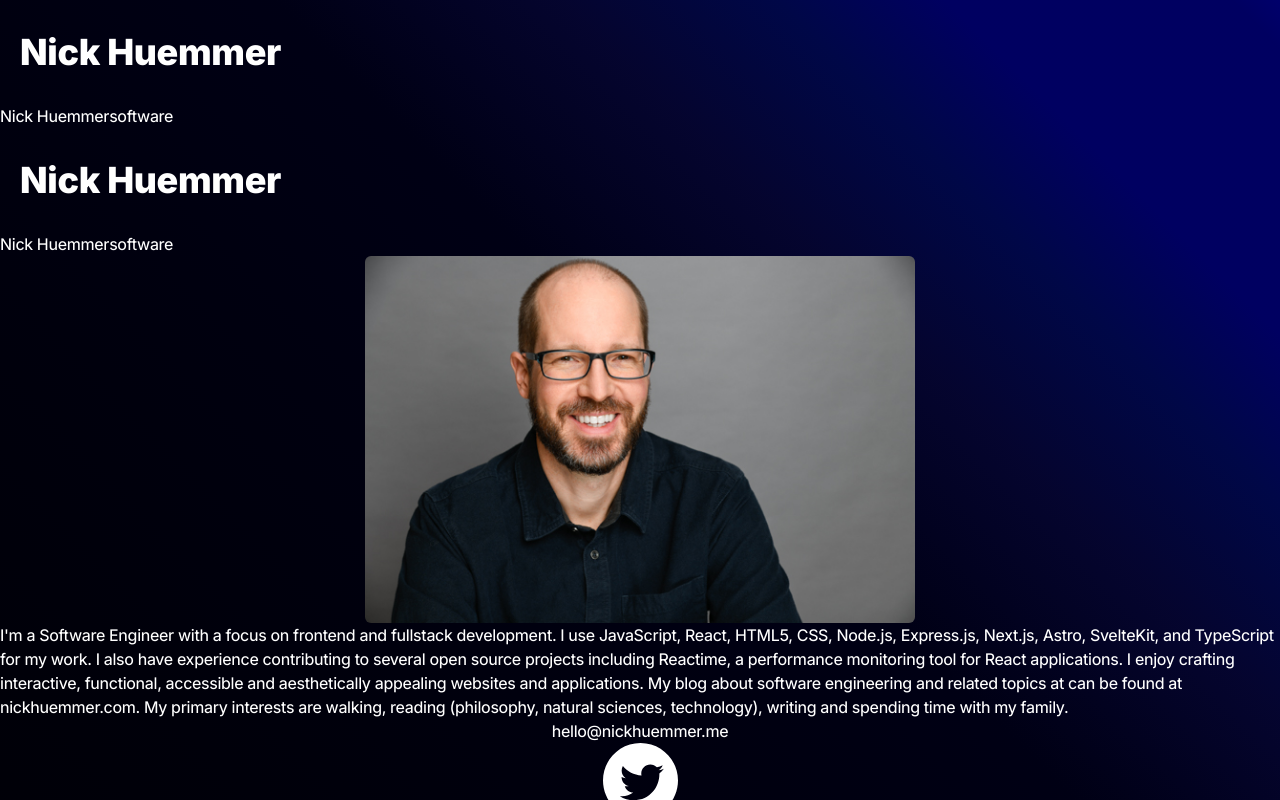
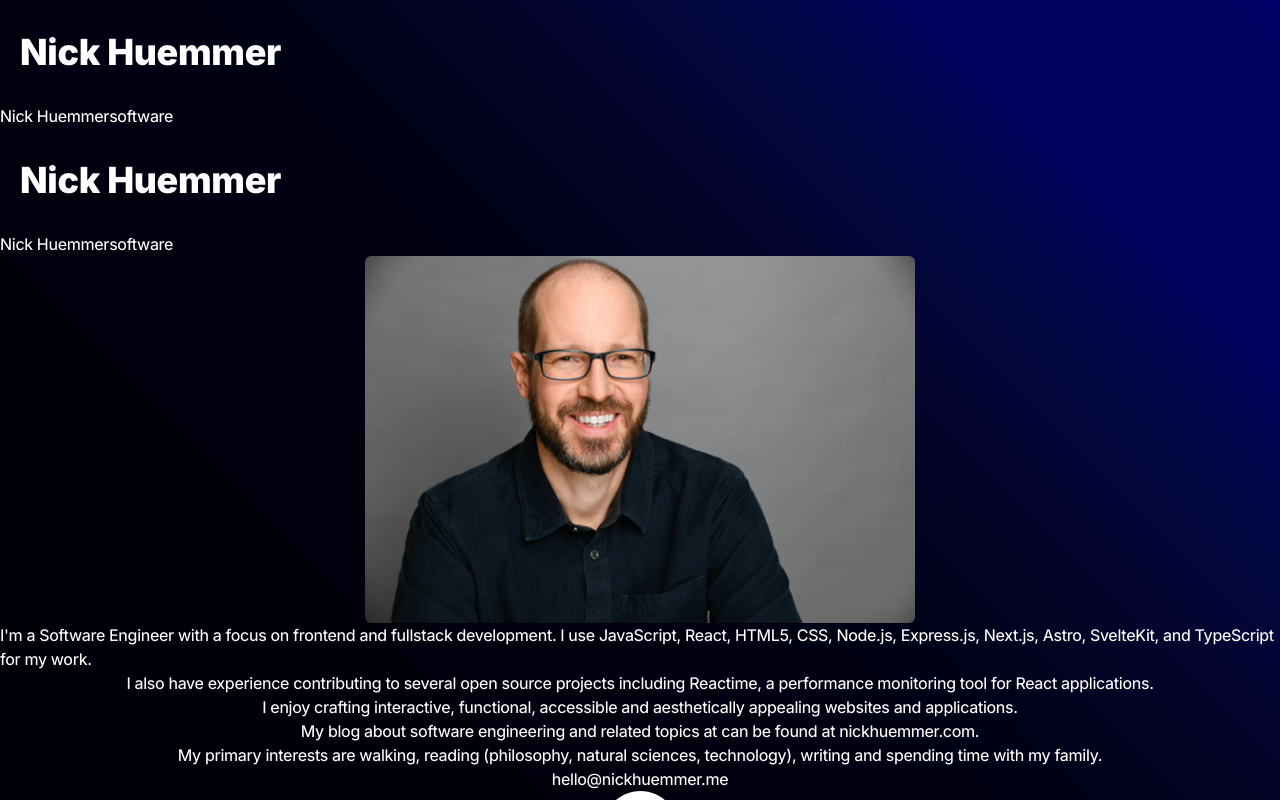
Before and after one commit to ElDuke717/personal-landing, a Next.js app: page / in a window 1280 px wide. Shown: the top 800 px of the page. Built offline with nearby package versions, Linux system fonts and the light colour scheme.

Commit message:
add paragraphs to main page

```diff
--- a/src/app/page.tsx
+++ b/src/app/page.tsx
@@ -17,14 +17,19 @@ export default function Home() {
         priority
         className="next-image rounded-md"
       />
-      <p >
+      <p>
         I'm a Software Engineer with a focus on frontend and fullstack development.
-        I use JavaScript, React, HTML5, CSS, Node.js, Express.js, Next.js, Astro, SvelteKit, and TypeScript for my work.
-        I also have experience contributing to several open source projects including Reactime, a performance monitoring tool for React applications.
-        I enjoy crafting interactive, functional, accessible and aesthetically appealing websites and applications.
-        My blog about software engineering and related topics at can be found at <a href="https://www.nickhuemmer.com">nickhuemmer.com</a>.
+        I use JavaScript, React, HTML5, CSS, Node.js, Express.js, Next.js, Astro, SvelteKit, and TypeScript for my work.</p>
+        <p>I also have experience contributing to several open source projects including Reactime, a performance monitoring tool for React applications.
+        </p>
+        <p>I enjoy crafting interactive, functional, accessible and aesthetically appealing websites and applications.
+        </p>
+        <p>
+        My blog about software engineering and related topics at can be found at <a href="https://www.nickhuemmer.com">nickhuemmer.com</a>.</p>
+        <p>
         My primary interests are walking, reading (philosophy, natural sciences, technology), writing and spending time with my family.
-      </p>
+        </p>
+
       <a href="mailto:hello@nickhuemmer.me">hello@nickhuemmer.me</a>
       <div>
         <div className='logo-div social'>
```
